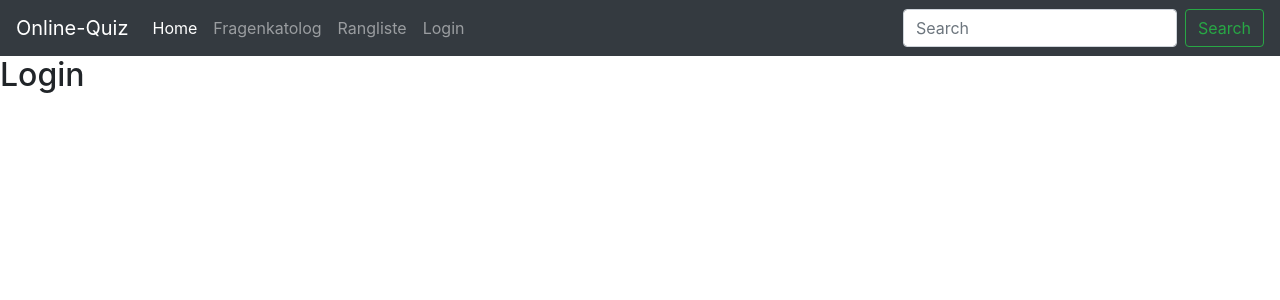
After one commit to starmaerker/flask-mega-tutorial, a Flask app: template templates/login.html in a window 1280 px wide. The commit adds this page. Shown: the top 300 px of the page. Run offline with Flask 2, Linux system fonts and the light colour scheme; the template is opened without the code that fills it, so the values that code supplies are empty; some libraries are stand-ins or nearby versions.

Commit message:
add bootstrap and navbar

```diff
--- a/app.py
+++ b/app.py
@@ -11,15 +11,15 @@ def index():
 
 @app.route('/katalog')
 def katalog():
-    return 'katalog'
+    return render_template('katalog.html')
 
 @app.route('/rangliste')
 def rangliste():
-    return 'Rangliste'
+    return render_template('rangliste.html')
 
 @app.route('/login')
 def login():
-    return 'Login'
+    return render_template('login.html')
 
 
 if __name__ == '__main__':
--- a/templates/base.html
+++ b/templates/base.html
@@ -7,7 +7,7 @@
     <link rel="stylesheet" href="https://stackpath.bootstrapcdn.com/bootstrap/4.2.1/css/bootstrap.min.css" integrity="sha384-GJzZqFGwb1QTTN6wy59ffF1BuGJpLSa9DkKMp0DgiMDm4iYMj70gZWKYbI706tWS" crossorigin="anonymous">
   </head>
   <body>
-    <nav class="navbar navbar-expand-lg navbar-light bg-light">
+    <nav class="navbar navbar-expand-lg bg-dark navbar-dark">
         <a class="navbar-brand" href="#">Online-Quiz</a>
         <button class="navbar-toggler" type="button" data-toggle="collapse" data-target="#navbarSupportedContent" aria-controls="navbarSupportedContent" aria-expanded="false" aria-label="Toggle navigation">
             <span class="navbar-toggler-icon"></span>
--- /dev/null
+++ b/templates/katalog.html
@@ -0,0 +1,5 @@
+{%  extends "base.html" %}
+
+{% block content %}
+    <h2>Fragenkatalog</h2>
+{% endblock %}
--- /dev/null
+++ b/templates/login.html
@@ -0,0 +1,5 @@
+{%  extends "base.html" %}
+
+{% block content %}
+    <h2>Login</h2>
+{% endblock %}
--- /dev/null
+++ b/templates/rangliste.html
@@ -0,0 +1,5 @@
+{%  extends "base.html" %}
+
+{% block content %}
+    <h2>Rangliste</h2>
+{% endblock %}
```
